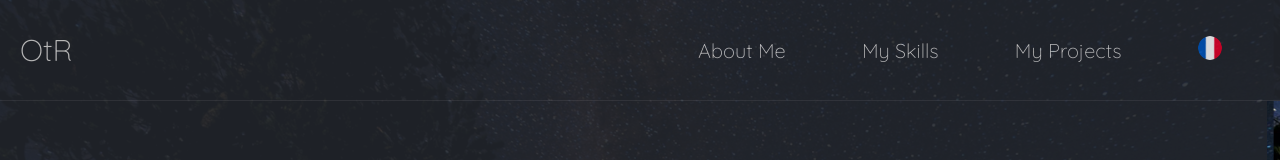
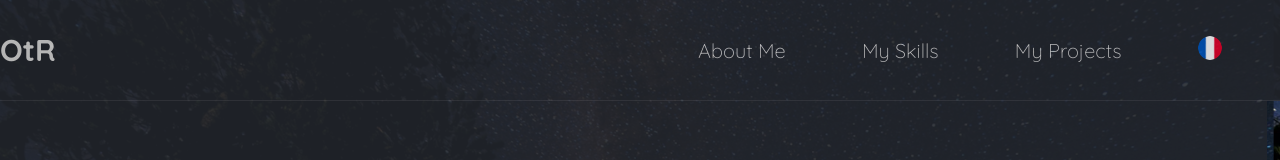
Before and after one commit to s0kette/portfolio, a React (Create React App) app: page /en in a window 1280 px wide. Shown: the top 160 px of the page. Built offline with nearby package versions, Linux system fonts and the light colour scheme.

Commit message:
adds link on logo + fixes margin background

```diff
--- a/src/components/Navbar.jsx
+++ b/src/components/Navbar.jsx
@@ -5,7 +5,10 @@ import LanguageButton from './subcomponents/LanguageButton'
 function Navbar() {
   return (
     <nav>
-        <h1>OtR</h1>
+        <a href="#header">
+            <h1>OtR</h1>
+        </a>
+
         <ul>
             <a href="#about-me" className='list'>
                 <li>A propos de moi</li>
--- a/src/styles/components/Navbar.css
+++ b/src/styles/components/Navbar.css
@@ -9,12 +9,13 @@ nav{
     font-weight: lighter;
     display: flex;
     justify-content: space-between;
+    align-items: center;
     opacity: 1;
     border-bottom: 1px solid rgb(202, 202, 202, 0.1);
     z-index: 1;
 }
 
-nav h1{
+a h1{
     padding-left: 20px;
     font-weight: lighter;
     display: flex;
--- a/src/styles/index.css
+++ b/src/styles/index.css
@@ -1,9 +1,10 @@
-html, body{
+html{
   scroll-behavior: smooth;
   width: 99vw;
 }
 
 body{
+  width: 100%;
   margin: 0;
   padding: 0;
   -webkit-font-smoothing: antialiased;
```
